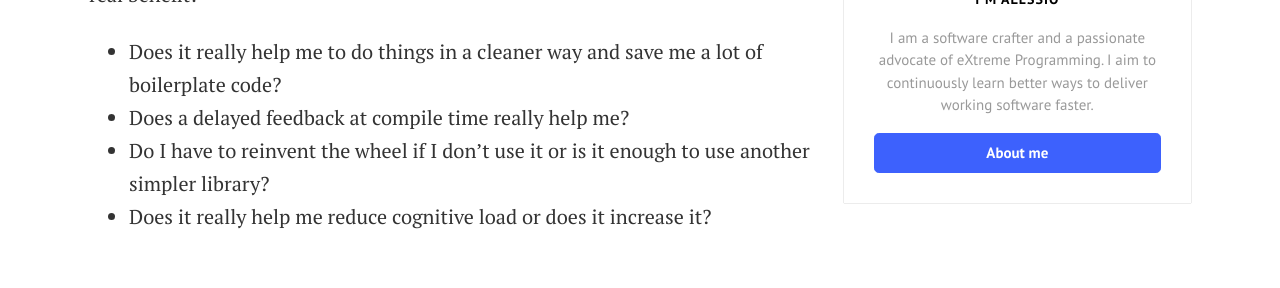
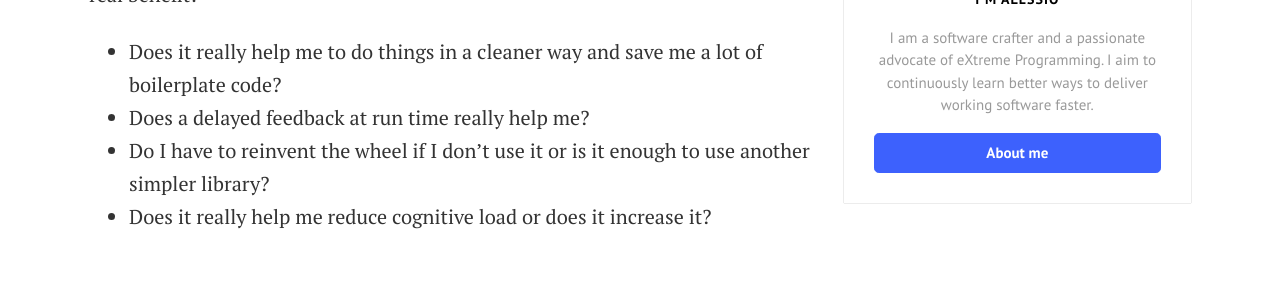
Before and after one commit to AlessioCoser/alessiocoser.github.io, a Jekyll site: the page built from _posts/2023-08-28-escaping-the-magic-of-the-frameworks-1-configuration.md, in a window 1280 px wide and 900 px high, scrolled down 2270 px. Shown: the part 156-444 px from the top of the window. Built offline with Jekyll 4.4.1, drawn with Linux system fonts in a browser that asks for light colours; comment, search, counter and statistics services are not loaded.

Commit message:
Update 2023-08-28-escaping-the-magic-of-the-frameworks-1-configuration.md

```diff
--- a/_posts/2023-08-28-escaping-the-magic-of-the-frameworks-1-configuration.md
+++ b/_posts/2023-08-28-escaping-the-magic-of-the-frameworks-1-configuration.md
@@ -35,7 +35,7 @@ In many teams I have seen the senior people orally handing down to the juniors t
 
 This is why, before choosing a **framework** or any of its **magical features**, we should think through the pros and cons and consider whether its use gives us a real benefit:
 - Does it really help me to do things in a cleaner way and save me a lot of boilerplate code?
-- Does a delayed feedback at compile time really help me?
+- Does a delayed feedback at run time really help me?
 - Do I have to reinvent the wheel if I don't use it or is it enough to use another simpler library?
 - Does it really help me reduce cognitive load or does it increase it?
 
```
